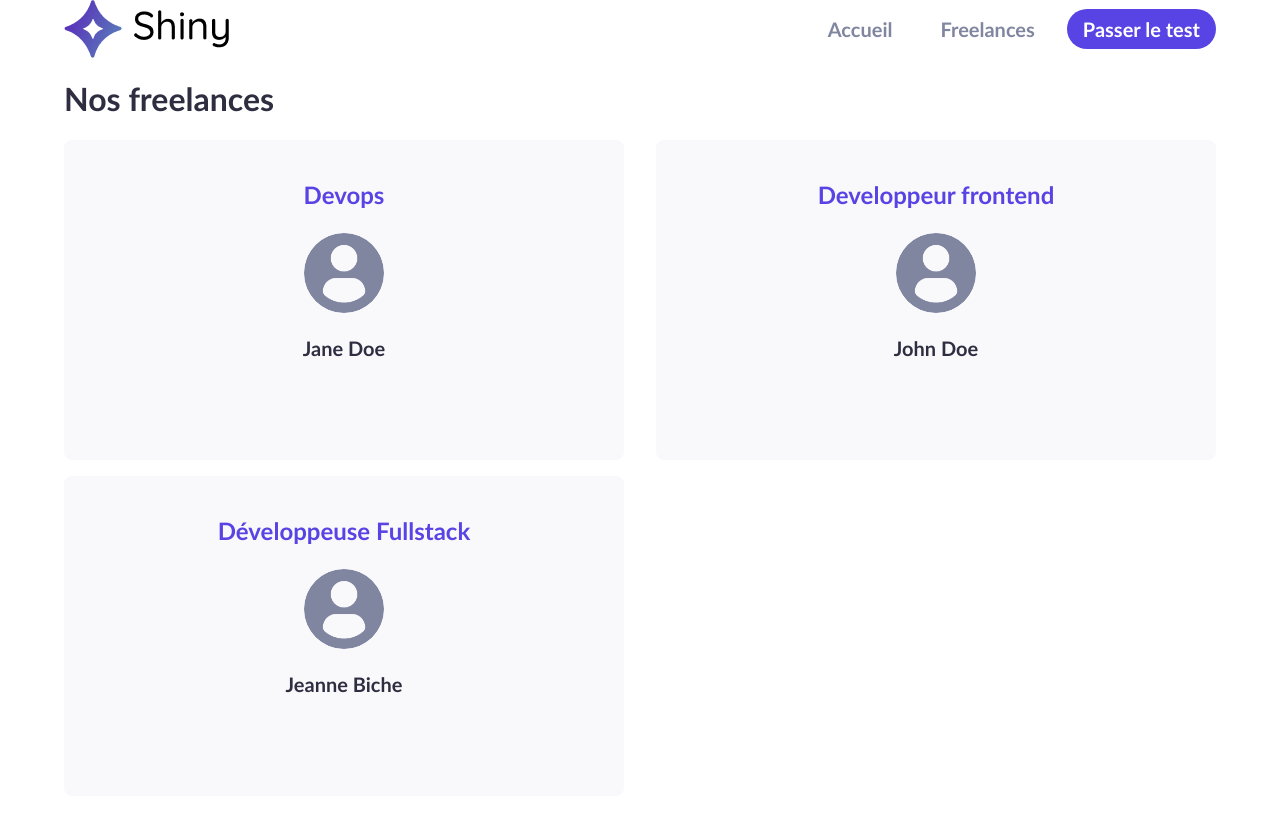
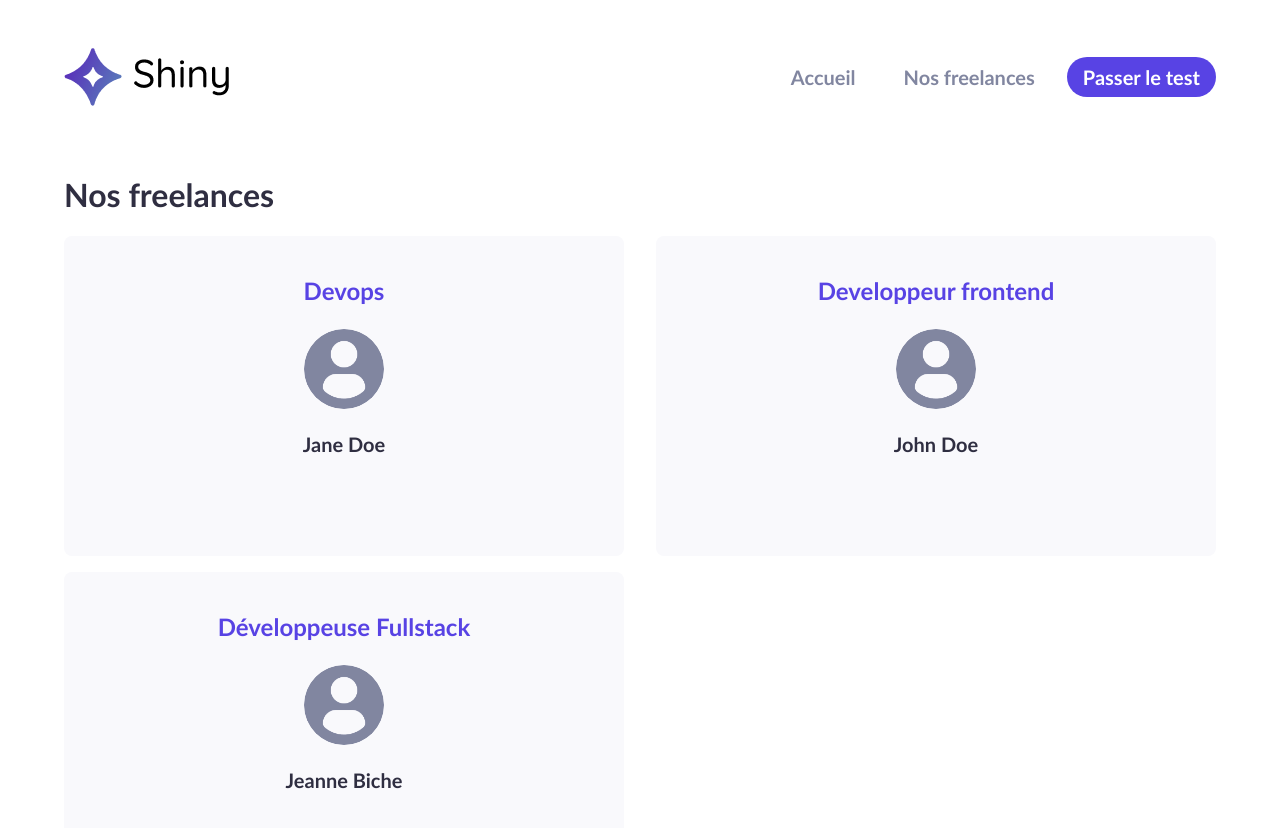
Before and after one commit to logic-fabric/shiny-agency, a React (Create React App) app: page /freelances in a window 1280 px wide. Shown: the top 828 px of the page. Before the commit the page ends 800 px from the top, so only its background shows below. Built offline with nearby package versions, Linux system fonts and the light colour scheme.

Commit message:
style: improve Header style

```diff
--- a/src/components/Header.jsx
+++ b/src/components/Header.jsx
@@ -18,7 +18,7 @@ function Header() {
             <StyledLink to="/">Accueil</StyledLink>
           </li>
           <li>
-            <StyledLink to="/freelances">Freelances</StyledLink>
+            <StyledLink to="/freelances">Nos freelances</StyledLink>
           </li>
           <li>
             <StyledLink to="/passer-le-test/1" $isFullLink={true}>
@@ -35,11 +35,15 @@ const HeaderWrapper = styled.header`
   display: flex;
   align-items: center;
   justify-content: space-between;
+
+  padding: 3rem 0;
 `;
 
 const LogoLink = styled(Link)`
   display: flex;
   align-items: center;
+
+  cursor: pointer;
 `;
 
 const Logo = styled.img`
@@ -66,6 +70,8 @@ const StyledLink = styled(Link)`
   font-weight: 700;
   text-decoration: none;
 
+  transition: 200ms;
+
   ${(props) =>
     props.$isFullLink &&
     `
@@ -75,6 +81,10 @@ const StyledLink = styled(Link)`
 
       background-color: ${colors.primary500};
     `}
+
+  &:hover {
+    color: ${colors.primary500};
+  }
 `;
 
 export default Header;
--- a/src/index.jsx
+++ b/src/index.jsx
@@ -25,7 +25,7 @@ const GlobalStyle = createGlobalStyle`
   }
 
   main {
-    margin: 5rem 0;
+    margin: 3rem 0;
     padding: 2rem 1rem;
   }
 `;
```
